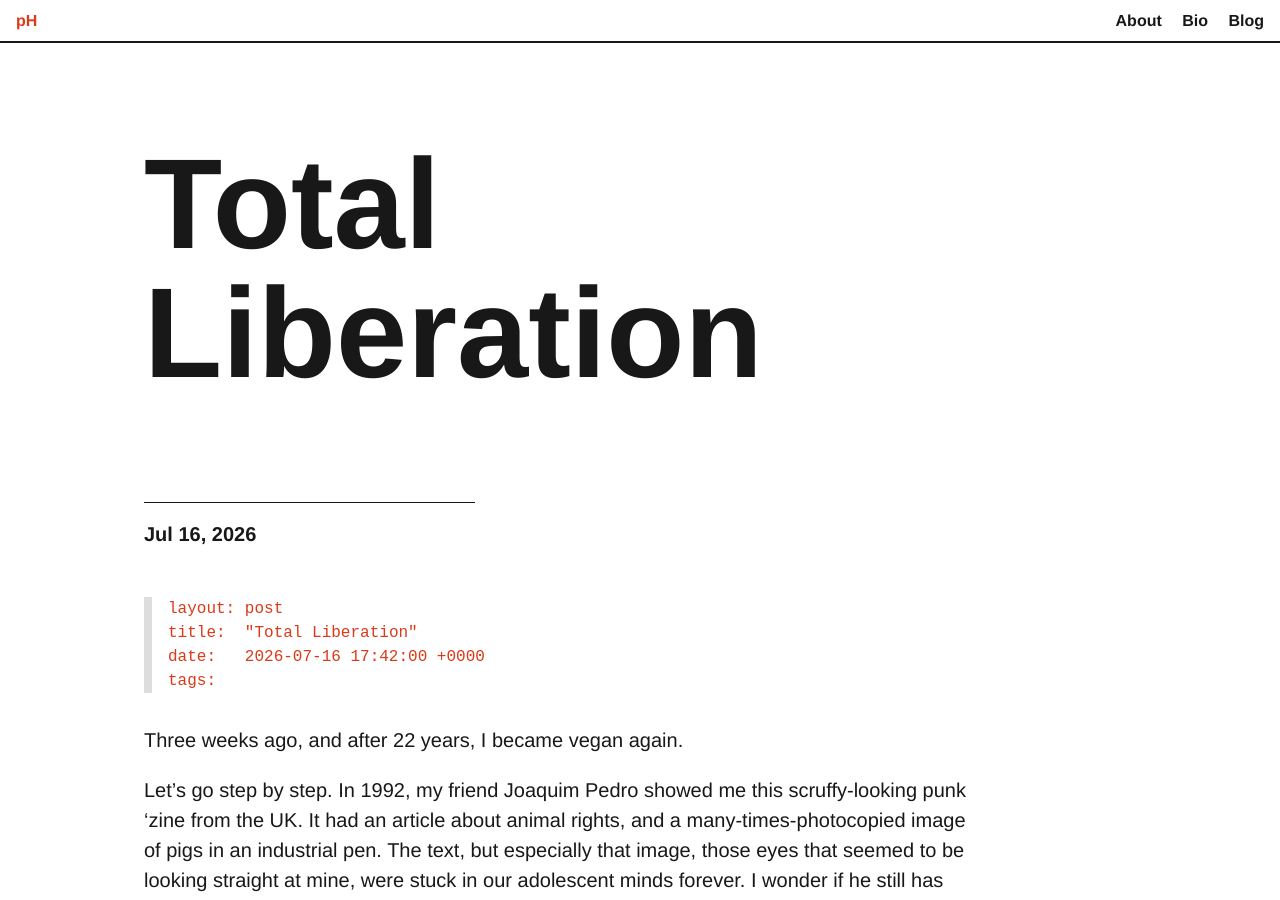
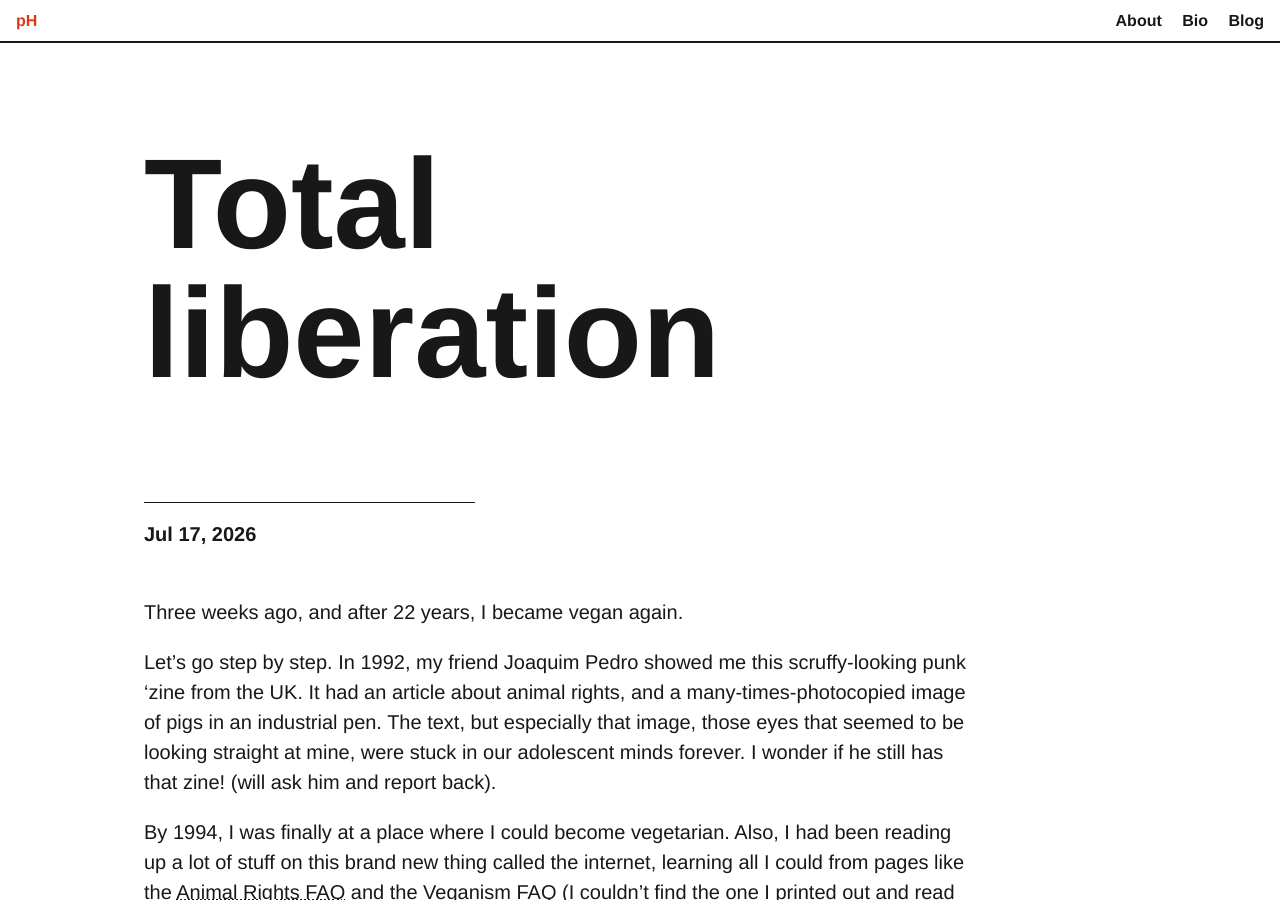
Before and after one commit to pedro-homero/pedro-homero.github.io, a Jekyll site: the page built from _posts/2026-07-16-total-liberation.markdown, in a window 1280 px wide and 900 px high. Built offline with Jekyll 4.4.1, drawn with Linux system fonts in a browser that asks for light colours; nearby versions of some CDN libraries; our own code applies the rules of GitHub Pages for plain Markdown files; comment, search, counter and statistics services are not loaded.

Commit message:
clean up

````diff
--- a/_posts/2026-07-16-total-liberation.markdown
+++ b/_posts/2026-07-16-total-liberation.markdown
@@ -1,9 +1,10 @@
-```yaml
+---
 layout: post
-title:  "Total Liberation"
-date:   2026-07-16 17:42:00 +0000
-tags:
-```
+title:  "Total liberation"
+date:   2026-07-17 18:42:00 +0000
+tag:
+
+---
 
 Three weeks ago, and after 22 years, I became vegan again.
 
````
